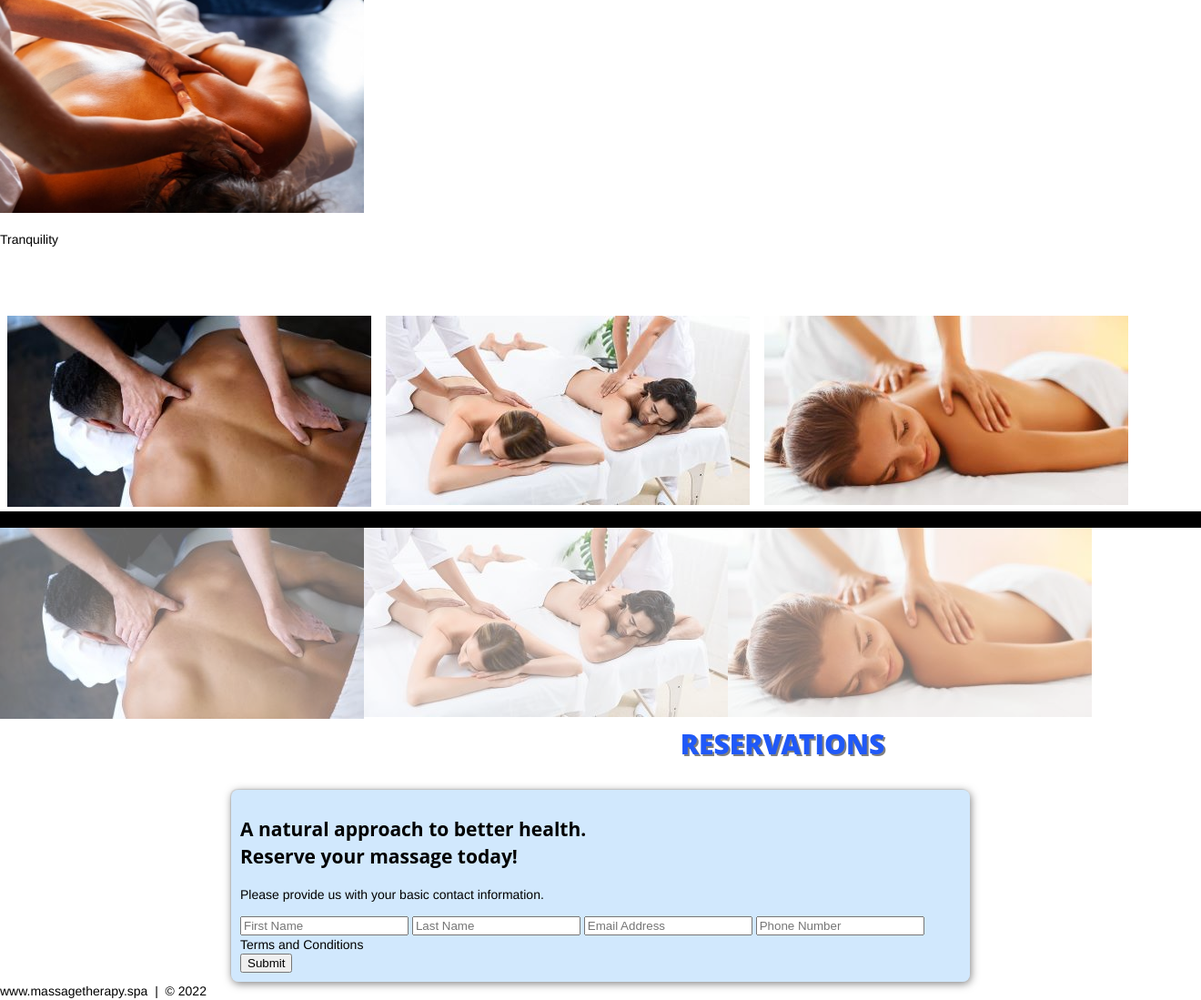
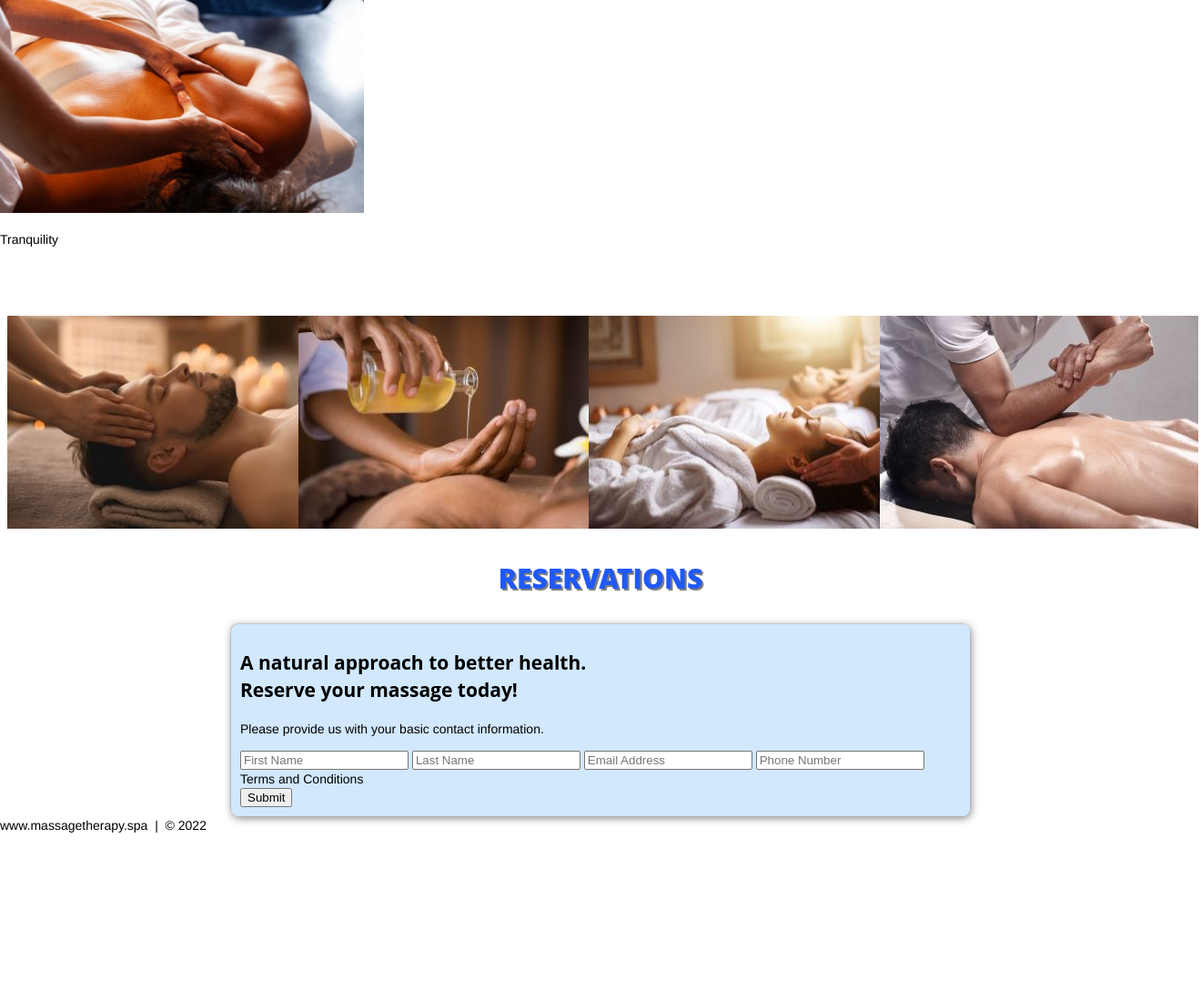
Before and after one commit to markumed1/JavaScript-Projects, a PHP site: page /One_Page_Website_Assignment.html in a window 1320 px wide. Shown: the part 1237-2336 px from the top of the page at 91% size. After the commit the page ends 2152 px from the top, so only its background shows below. Run offline with PHP 8.4, Linux system fonts and the light colour scheme.

Commit message:
One-Page website updated
Re did project and corrected mistakes.

```diff
--- a/One-Page Website/CSS/one_page_website.css
+++ b/One-Page Website/CSS/one_page_website.css
@@ -58,31 +58,31 @@ h1 {
     padding: 0 8px;
 }
 
-.row::after {
+.row:after {
     content: "";
     display: table;
     clear: both;
 }
 
-/* Create four equal columns that floats next to each other */
+/* Create four equal columns that floats next to eachother */
 .column {
     float: left;
-    width:auto;
+    width: 23%;
 }
 
-/* The Modal (background)
+/* The Modal (background) */
 .modal {
     display: none;
-   position: relative;
+    position: fixed;
     z-index: 1;
-   padding-top: 100%;
+    padding-top: 100px;
     left: 0;
     top: 0;
     width: 100%;
     height: 100%;
     overflow: auto;
     background-color: black;
-} */
+}
 
 /* Modal Content */
 .modal-content {
@@ -91,7 +91,7 @@ h1 {
     margin: auto;
     padding: 0;
     width: 90%;
-    max-width: 1000px;
+    max-width: 1200px;
 }
 
 /* The Close Button */
@@ -116,7 +116,7 @@ h1 {
     display: none;
   }
 
-/*Next & previous buttons */
+  /* Next & previous buttons */
 .prev,
 .next {
     cursor: pointer;
@@ -163,12 +163,12 @@ h1 {
     color: white;
 }
 
-img.massage {
+img.demo {
     opacity: 0.6;
 }
 
 .active,
-.massage:hover {
+.demo:hover {
     opacity: 1;
 }
 
--- a/One-Page Website/One_Page_Website_Assignment.html
+++ b/One-Page Website/One_Page_Website_Assignment.html
@@ -1,5 +1,5 @@
 <!DOCTYPE html>
-<html lang="eng">
+<html lang="en">
 	<head>
 		<meta charset="utf-8">
 		<title>One-Page Website</title>
@@ -16,7 +16,7 @@
 					<a href="#home" id="link"><li>HOME</li>
 					<a href="#gallary"><li>GALLARY</li></a>
 					<a href="#contact"><li>RESERVATION</li></a>
-				<ul>
+				</ul>
 			</div>
 		</div>
 		<!--END NAV -->
@@ -46,7 +46,7 @@
 	    <!-- PHOTO-CONTAINER 1 -->
 					<div class="photo-container">
 						<div class="photo">
-							<img src="Images\Massage_1.jpg" alt="" width="400" height="235">
+							<img src="./Images/Massage_1.jpg" alt="" width="400" height="235">
 							<div class="photo-overlay">
 								<p>Book your massage today</p>
 							</div>
@@ -57,7 +57,7 @@
 	    <!-- PHOTO-CONTAINER 2 -->
 					<div class="photo-container">
 						<div class="photo">
-							<img src="Images\Massage_2.jpg" alt="" width="400" height="235">
+							<img src="./Images/Massage_2.jpg" alt="" width="400" height="235">
 							<div class="photo-overlay">
 								<p>Relax your mind</p>
 							</div>
@@ -83,40 +83,49 @@
 		<!-- Images used to open the lightbox -->
 		<div class="row">
 			<div class="column">
-				<img src="./Images/Massage_4.jpg" onclick="openModal();currentSlide(1)" class="hover=shadow">
+				<img src="./Images/Massage_4.jpg" onclick="openModal();currentSlide(1)" class="hover-shadow">
 			</div>
 			<div class="column">
 				<img src="./Images/Massage_5.jpg" onclick="openModal();currentSlide(2)" class="hover-shadow">
 			  </div>
 			  <div class="column">
-				<img src="./Images/Massage_6.jpg" onclick="openModal();currentSlide(3)" class="hover-shadow">
+				<img src="./Images/Massage_6.jpeg" onclick="openModal();currentSlide(3)" class="hover-shadow">
+			  </div>
+			  <div class="column">
+				<img src="./Images/Massage_7.jpg" onclick="openModal();currentSlide(4)" class="hover-shadow">
 			  </div>
 			</div>
 
+
 		<!-- The Modal/Lightbox -->
-		<div id="MyModal" class="modal">
+		<div id="myModal" class="modal">
 			<span class="close cursor" onclick="closeModal()">&times;</span>
 			<div class="modal-content">
+
+			  <div class="mySlides">
+				<div class="numbertext">1 / 4</div>
+				<img src="./Images/Massage_4.jpg" style="width:100%">
 			  </div>
 
 			  <div class="mySlides">
-				<div class="numbertext">1 / 3</div>
-				<img src="./Images/Massage_4.jpg">
+				<div class="numbertext">2 / 4</div>
+				<img src="./Images/Massage_5.jpg" style="width:100%">
 			  </div>
 
 			  <div class="mySlides">
-				<div class="numbertext">2 / 3</div>
-				<img src="./Images/Massage_5.jpg">
+				<div class="numbertext">3 / 4</div>
+				<img src="./Images/Massage_6.jpeg" style="width:100%">
 			  </div>
 
 			  <div class="mySlides">
-				<div class="numbertext">3 / 3</div>
-				<img src="./Images/Massage_6.jpg">
+				<div class="numbertext">4 / 4</div>
+				<img src="./Images/Massage_7.jpg" style="width:100%">
 			  </div>
+
 
 		<!-- Next/previous controls -->
 		<a class="prev" onclick="plusSlides(-1)">&#10094;</a>
-		<a class="next" onclick="plusSlides(1)">&#10095</a>
+		<a class="next" onclick="plusSlides(1)">&#10095;</a>
 
 		<!-- Caption text -->
 		<div class="caption-container">
@@ -125,15 +134,21 @@
 
 		<!-- Thumbnail image controls -->
 		<div class="column">
-			<img class="massage" src="./Images/Massage_4.jpg" onclick="currentSlide(1)" alt="Swedish">
+			<img class="demo" src="./Images/Massage_4.jpg" onclick="currentSlide(1)" alt="Scalp Massages">
 		  </div>
 
 		  <div class="column">
-			<img class="massage" src="./Images/Massage_5.jpg" onclick="currentSlide(2)" alt="Couples Massage">
+			<img class="demo" src="./Images/Massage_5.jpg" onclick="currentSlide(2)" alt="Massage Oils">
 		  </div>
 
 		  <div class="column">
-			<img class="massage" src="./Images/Massage_6.jpg" onclick="currentSlide(3)" alt="Self care">
+			<img class="demo" src="./Images/Massage_6.jpeg" onclick="currentSlide(3)" alt="Couples Massage">
+		  </div>
+
+		  <div class="column">
+			<img class="demo" src="./Images/Massage_7.jpg" onclick="currentSlide(4)" alt="Deep Tissue">
+		  </div>
+		</div>
 	  </div>
 
 		<!-- RSVP -->
```
Also changed, not shown: One-Page Website/JS/one_page_website.js (+40 -0 lines), One-Page Website/Images/Massage_4.jpg, One-Page Website/Images/Massage_5.jpg, One-Page Website/Images/Massage_6.jpeg (added), One-Page Website/Images/Massage_6.jpg (deleted), One-Page Website/Images/Massage_7.jpg. Lines whose indentation alone changed are shown as unchanged.
